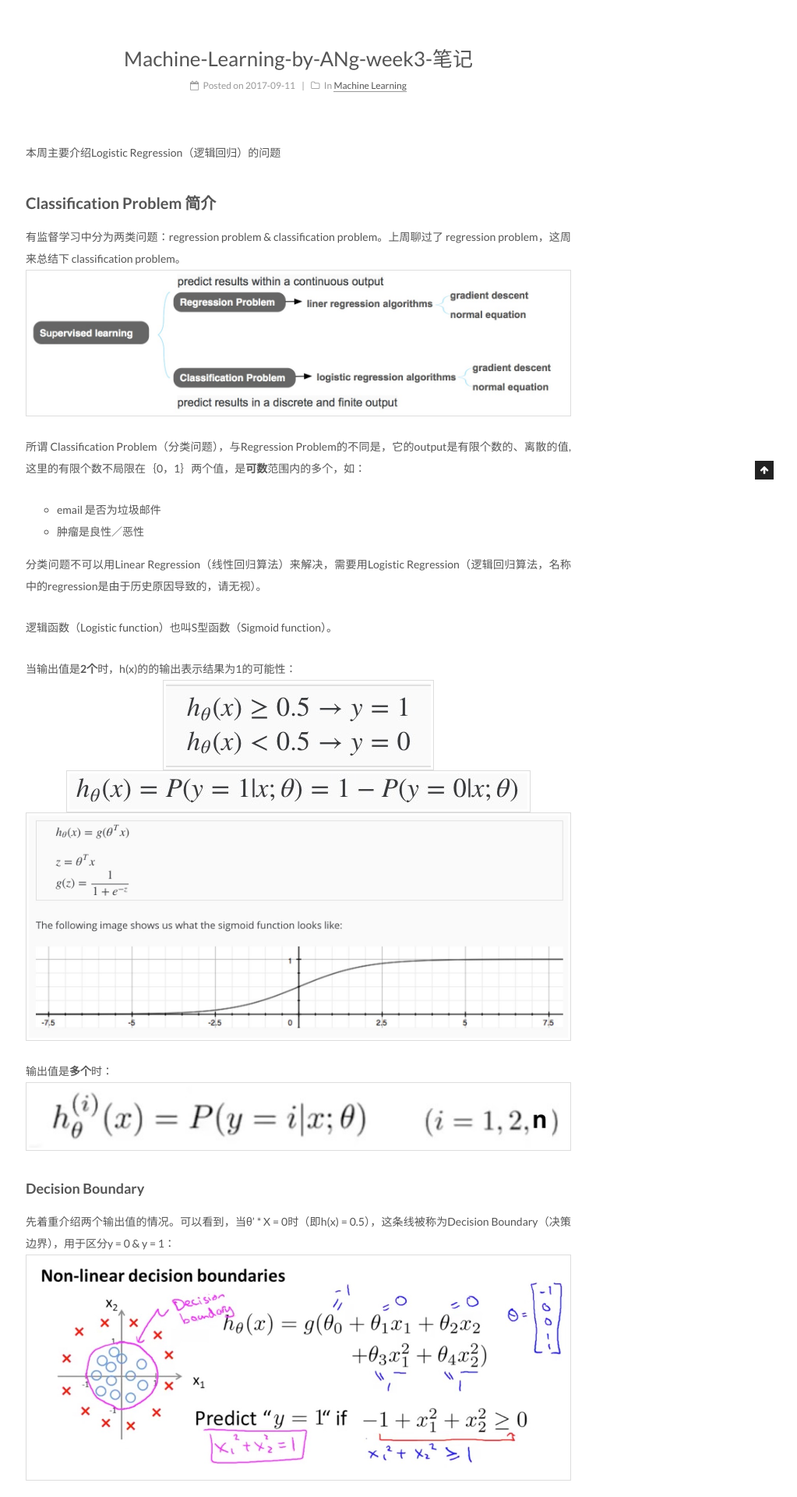
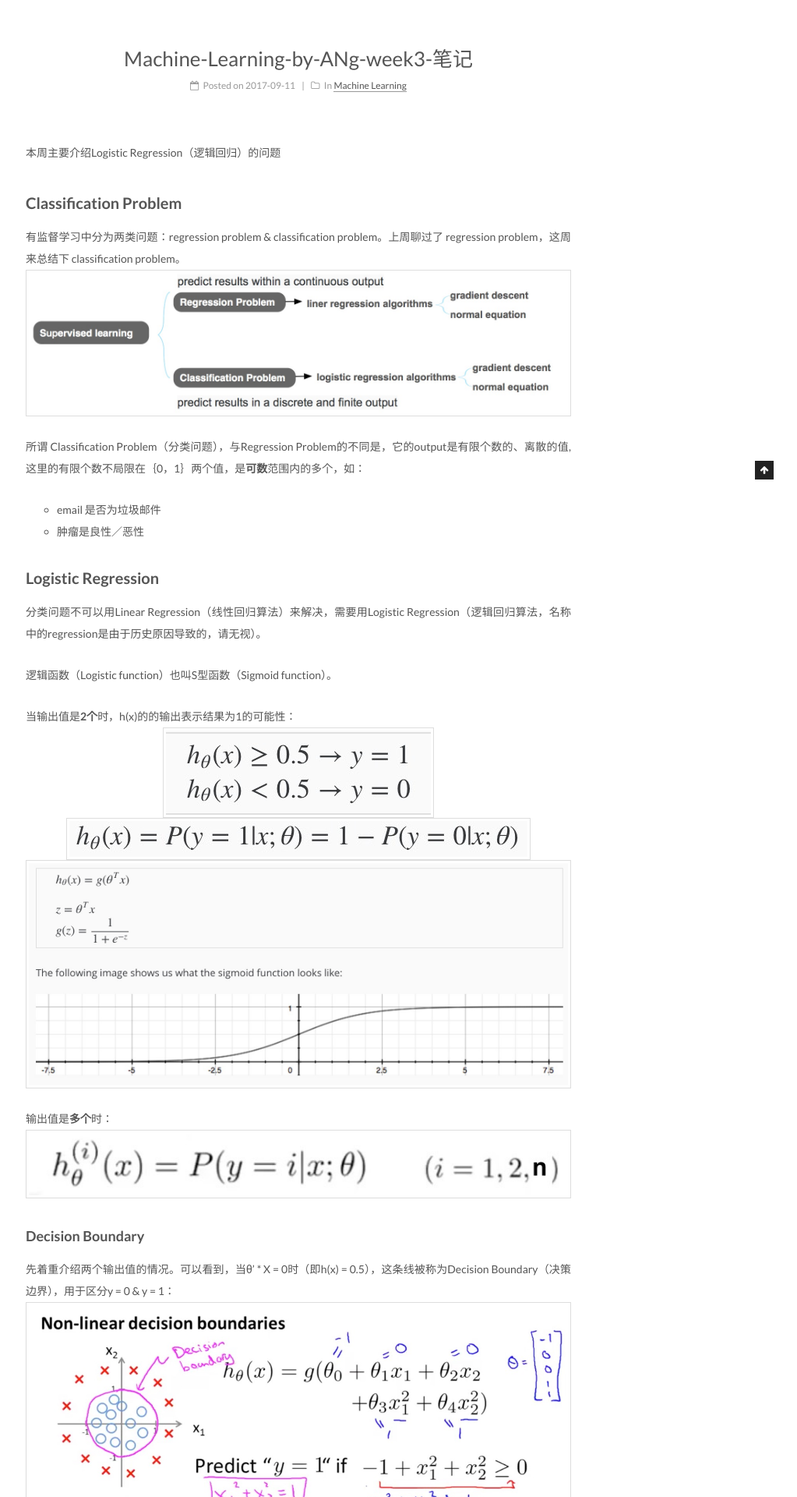
Before and after one commit to qimiguang/qimiguang.github.io, a Jekyll site: the page built from _posts/2017-09-11-Machine-Learning-Classification-Problem-笔记.md, in a window 1280 px wide. Shown: the part 385-2305 px from the top of the page at 78% size, without its empty margins (257-1280 px from the left). Built offline with Jekyll 4.4.1, drawn with Linux system fonts in a browser that asks for light colours.

Commit message:
cmt week3

```diff
--- a/_posts/2017-09-11-Machine-Learning-Classification-Problem-笔记.md
+++ b/_posts/2017-09-11-Machine-Learning-Classification-Problem-笔记.md
@@ -9,7 +9,7 @@ tags:
 
 本周主要介绍Logistic Regression（逻辑回归）的问题
 
-## Classification Problem 简介
+## Classification Problem
 有监督学习中分为两类问题：regression problem & classification problem。上周聊过了 regression problem，这周来总结下 classification problem。
 ![](/assets/images/ml/Supervised-learning.jpeg)
 
@@ -17,6 +17,7 @@ tags:
 - email 是否为垃圾邮件
 - 肿瘤是良性／恶性
 
+## Logistic Regression
 分类问题不可以用Linear Regression（线性回归算法）来解决，需要用Logistic Regression（逻辑回归算法，名称中的regression是由于历史原因导致的，请无视）。
 
 逻辑函数（Logistic function）也叫S型函数（Sigmoid function）。
```
